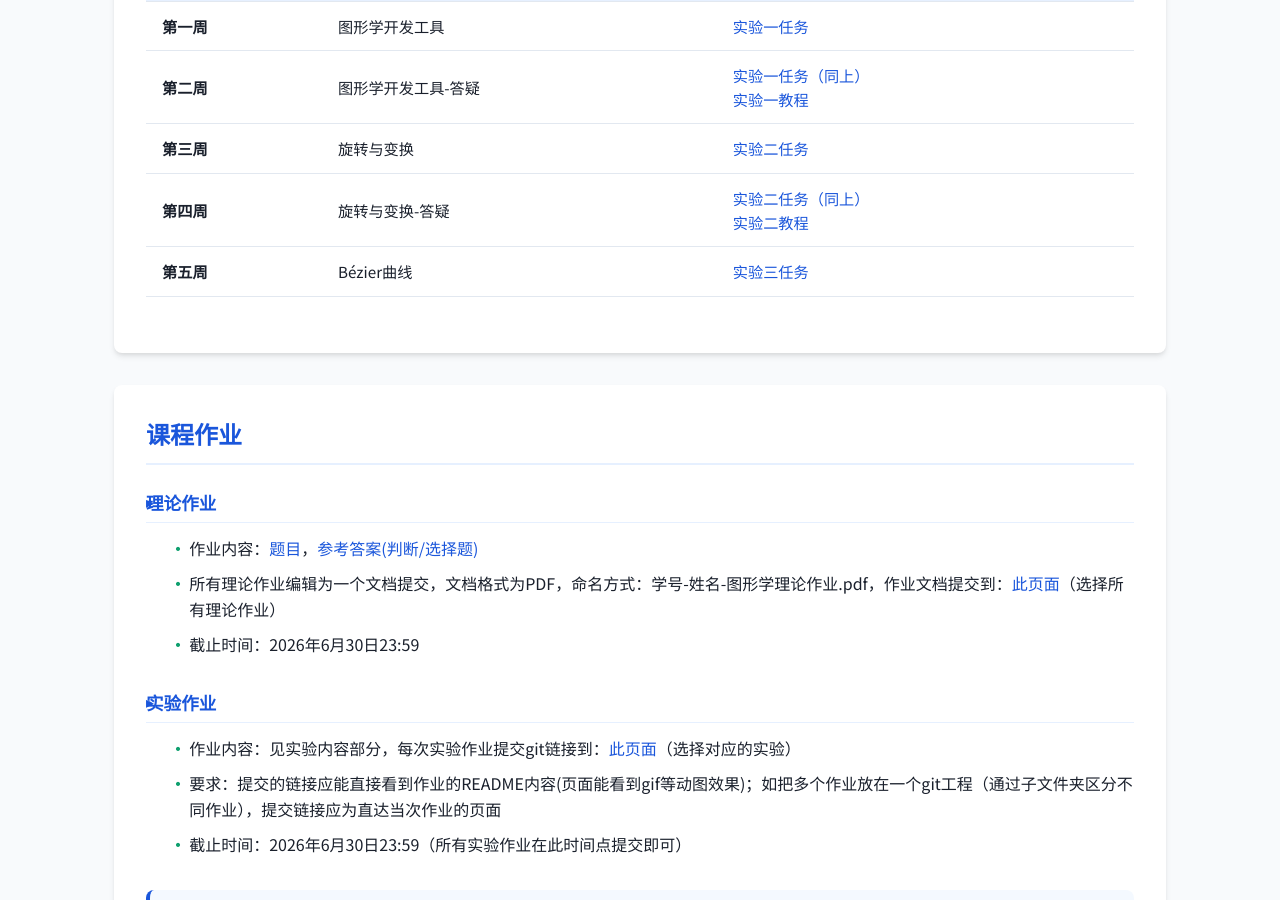
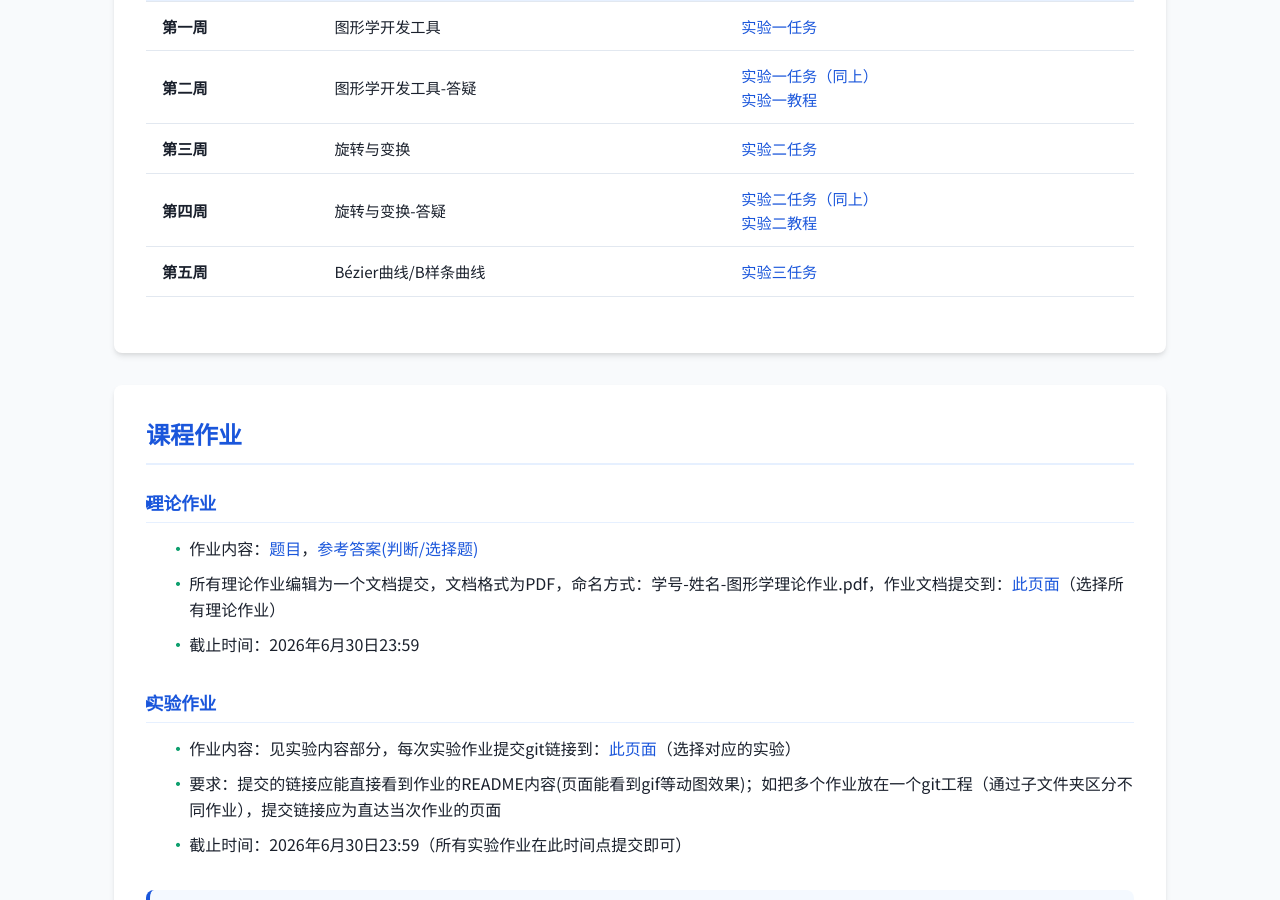
Before and after one commit to zhwinfo/zhwinfo.github.io, a Jekyll site: the page cg/index.html, which Jekyll copies as it is, in a window 1280 px wide and 900 px high, scrolled down 2074 px. Built offline with Jekyll 4.4.1, drawn with Linux system fonts in a browser that asks for light colours.

Commit message:
fast update

```diff
--- a/cg/index.html
+++ b/cg/index.html
@@ -545,7 +545,7 @@
                     <tbody>
                         <tr>
                             <td><strong>第五周</strong></td>
-                            <td>Bézier曲线</td>
+                            <td>Bézier曲线/B样条曲线</td>
                             <td>
                                 <a href="https://bnu-3dv-lab.feishu.cn/wiki/FP4kwXLgmih4xKkde9WcGYkpngf" target="_blank">实验三任务</a><br>
                             </td>
```
